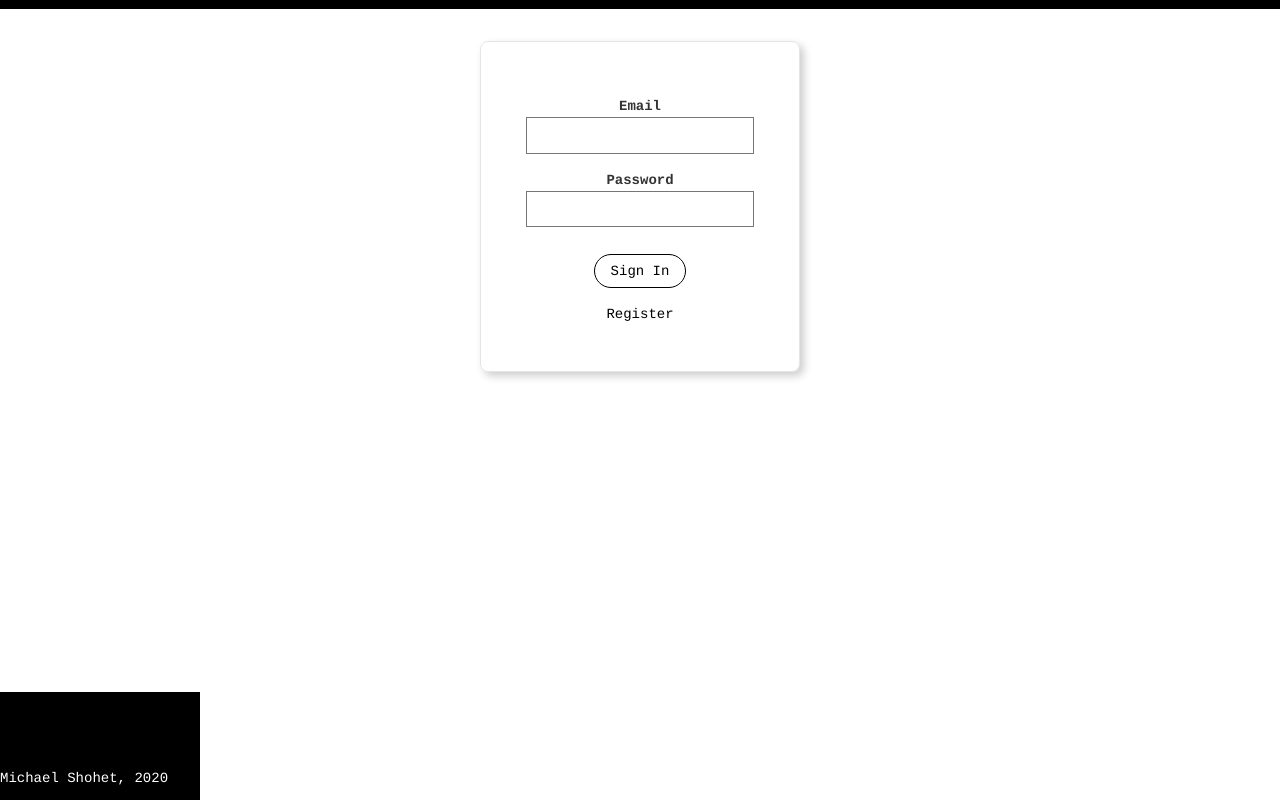
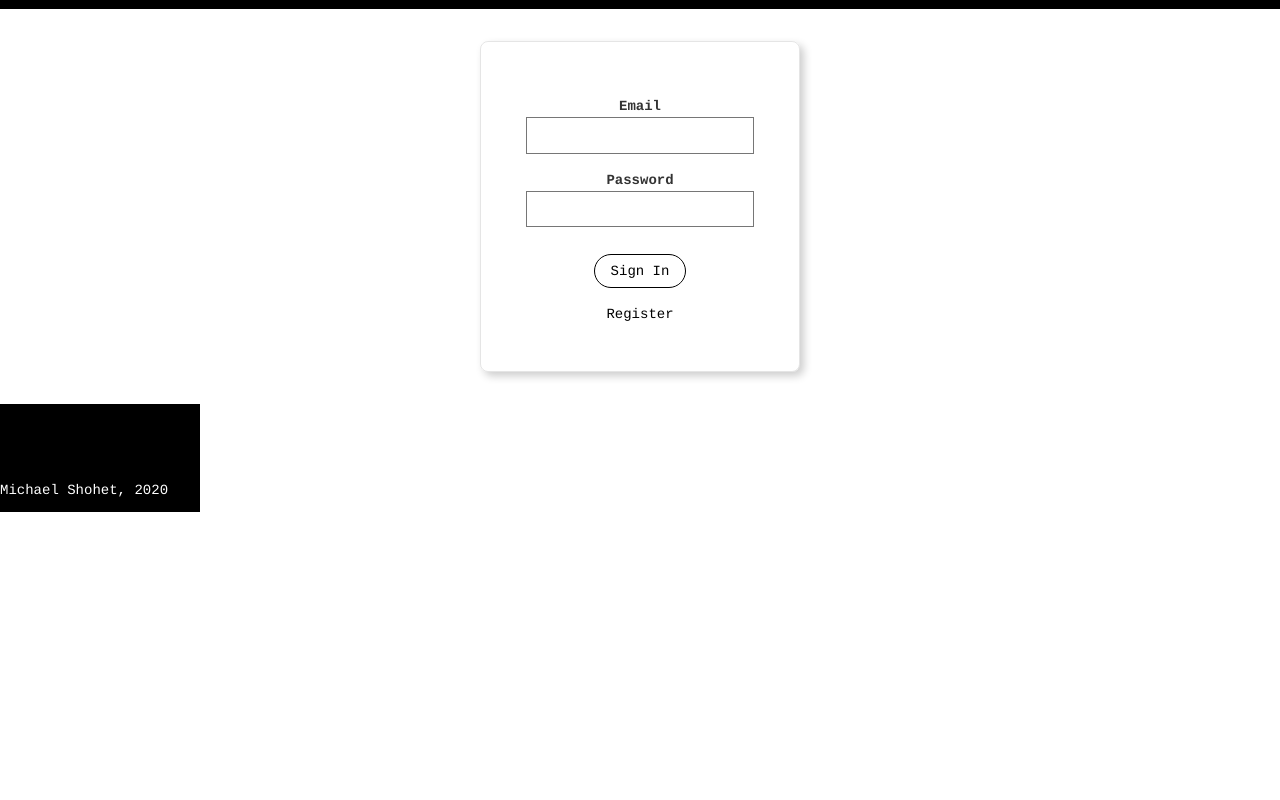
Before and after one commit to mlshohet/face-detection, a React (Create React App) app: page / in a window 1280 px wide. Shown: the part 376-1176 px from the top of the page. After the commit the page ends 888 px from the top, so only its background shows below. Built offline with nearby package versions, Linux system fonts and the light colour scheme.

Commit message:
updating

```diff
--- a/src/components/footer/footer.js
+++ b/src/components/footer/footer.js
@@ -3,11 +3,9 @@ import './footer.css';
 
 const Footer = () => {
 	return(
-		<div className= 'mt5'>
-			<div className='footer white bg-black pr4 pt5 mt7'>
+			<div className='footer white bg-black pr4 pt5 mt8'>
 				<p className='f6'>Michael Shohet, 2020</p>
 			</div>
-		</div>
 	);
 }
 
```
